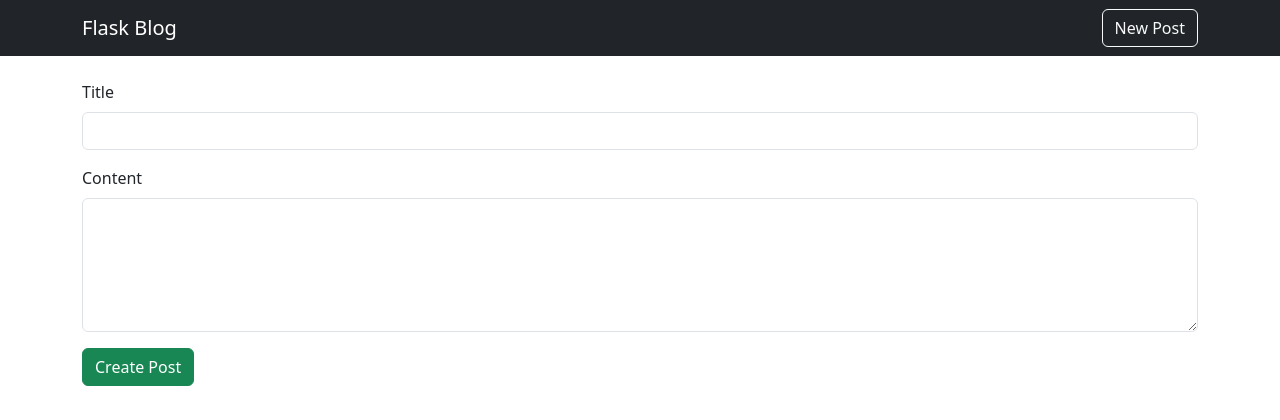
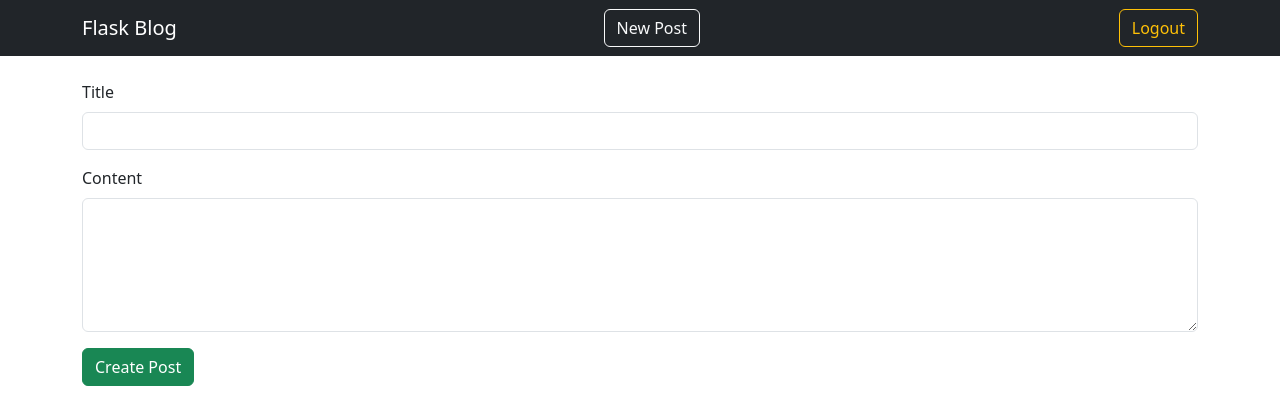
Before and after one commit to KwaneleMyeza/blog-app, a Flask app: page /post/new in a window 1280 px wide. Shown: the top 420 px of the page. Run offline with Flask 3, Linux system fonts and the light colour scheme; a user stored in the database is signed in.

Commit message:
Add logout functionality using Flask-Login

```diff
--- a/app/templates/base.html
+++ b/app/templates/base.html
@@ -15,9 +15,18 @@
           <a class="navbar-brand" href="{{ url_for('main.home') }}">
             Flask Blog
           </a>
-          <a class="btn btn-outline-light" href="{{ url_for('main.create_post') }}">
-            New Post
-          </a>
+          {% if current_user.is_authenticated %}
+            <a class="btn btn-outline-light me-2" href="{{ url_for('main.create_post') }}">
+              New Post
+            </a>
+            <a class="btn btn-outline-warning" href="{{ url_for('auth.logout') }}">
+              Logout
+            </a>
+          {% else %}
+            <a class="btn btn-outline-light" href="{{ url_for('auth.login') }}">
+              Login
+            </a>
+          {% endif %}
 
         </div>
       </nav>
```
Also changed, not shown: app/routes/auth.py (+7 -1 lines).
